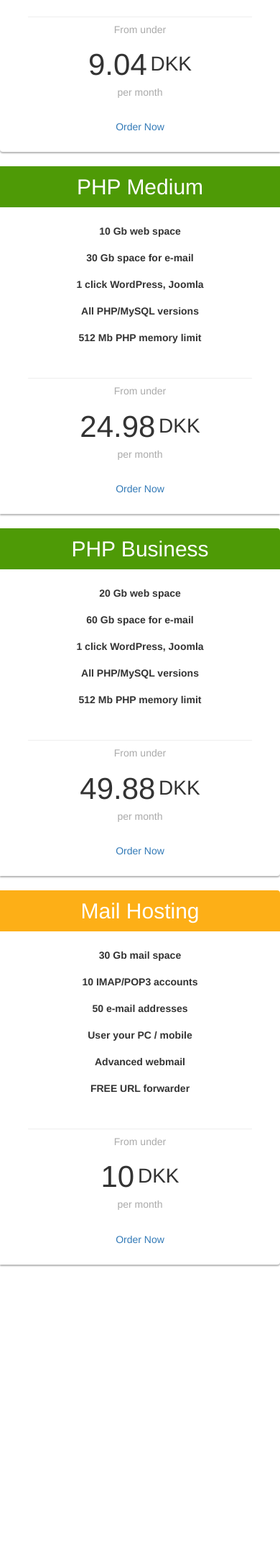
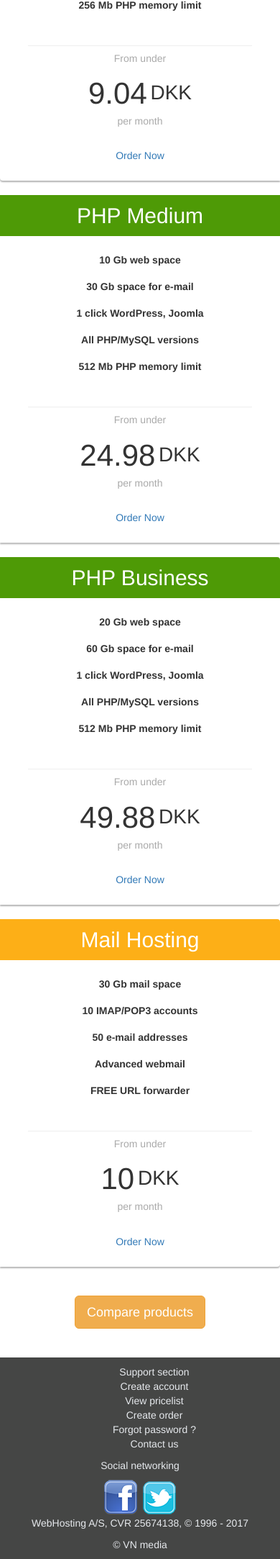
Before and after one commit to valio953/vnmedia_agency, a PHP site: page / in a window 390 px wide. Shown: the part 956-3122 px from the top of the page at 72% size. Before the commit the page ends 2716 px from the top, so only its background shows below. Run offline with PHP 8.4, Linux system fonts and the light colour scheme.

Commit message:
worked on footer and compare button + responsive

```diff
--- a/css/style.css
+++ b/css/style.css
@@ -204,3 +204,20 @@ header {
       line-height: 1;
   }
 }
+
+footer {
+  background-color: #454645;
+  text-align: center;
+}
+
+footer p {
+  color:#e6e9ed !important;
+}
+
+footer a{
+  color:#e6e9ed;
+}
+
+#stfooter {
+  padding-top: 10px;
+}
--- a/index.php
+++ b/index.php
@@ -38,12 +38,12 @@
     </head>
     <body>
         <?php include_once("header.php");?>
-
+    <br>
+    <br>
     <section id="products">
-                <div class="col-centered col-lg-12">
                   <div class="pricing-tables attached ">
                     <div class="row ">
-                      <div class="col-sm-3 col-md-3 col-lg-3">
+                      <div class="col-sm-12 col-md-2 col-lg-2 col-md-offset-1 col-lg-offset-1">
                         <div class="plan  first">
                           <div class="head">
                             <h2>Domain</h2>
@@ -69,7 +69,7 @@
                         </div>
                       </div>
 
-                      <div class="col-sm-3 col-md-2 col-lg-2">
+                      <div class="col-sm-12 col-md-2 col-lg-2">
                         <div class="plan first recommended">
                           <div class="head">
                             <h2>PHP Basic</h2>
@@ -91,10 +91,10 @@
                             <h3>9.04 <span>DKK</span></h3>
                             <h4>per month</h4>
                           </div>
-                          <a class="btn-clean btn-pad" href="index.html#contact">Order Now <i class="ion-ios-unlocked-outline"></i></a>
+                          <a class="btn-clean btn-pad" href="http://www.webhosting.dk/ENG/createoffernewadddomain.php?orderphpbasic=J&tdomain=x&newsystemfilter=&newbackupmaster=&redel=&newpopaccounts=&newmaxalias=&newsuperpack=&urlforwarderpro=">Order Now <i class="ion-ios-unlocked-outline"></i></a>
                         </div>
                       </div>
-                      <div class="col-sm-3 col-md-2 col-lg-2">
+                      <div class="col-sm-12 col-md-2 col-lg-2">
                         <div class="plan recommended">
                           <div class="head">
                             <h2>PHP Medium</h2>
@@ -116,10 +116,10 @@
                             <h3>24.98 <span>DKK</span></h3>
                             <h4>per month</h4>
                           </div>
-                          <a class="btn-clean btn-pad" href="index.html#contact">Order Now <i class="ion-ios-unlocked-outline"></i></a>
+                          <a class="btn-clean btn-pad" href="http://www.webhosting.dk/ENG/createoffernewadddomain.php?orderphplite=J&newhtpasswd=&newssl=&tdomain=x&newsystemfilter=&newbackupmaster=&redel=&newpopaccounts=&newmaxalias=&newsuperpack=&urlforwarderpro=">Order Now <i class="ion-ios-unlocked-outline"></i></a>
                         </div>
                       </div>
-                      <div class="col-sm-3 col-md-2 col-lg-2">
+                      <div class="col-sm-12 col-md-2 col-lg-2">
                         <div class="plan last recommended">
                           <div class="head">
                             <h2>PHP Business</h2>
@@ -141,10 +141,10 @@
                             <h3>49.88 <span>DKK</span></h3>
                             <h4>per month</h4>
                           </div>
-                          <a class="btn-clean btn-pad" href="index.html#contact">Order Now <i class="ion-ios-unlocked-outline"></i></a>
+                          <a class="btn-clean btn-pad" href="http://www.webhosting.dk/ENG/createoffernewadddomain.php?orderphplite=N&newhtpasswd=&newssl=&tdomain=x&newsystemfilter=J&ordergrundprisphp=J&newmysql=J&newbackupmaster=&redel=&newpopaccounts=&newmaxalias=&newsuperpack=&urlforwarderpro=">Order Now <i class="ion-ios-unlocked-outline"></i></a>
                         </div>
                       </div>
-                      <div class="col-sm-12 col-md-3 col-lg-3">
+                      <div class="col-sm-12 col-md-2 col-lg-2">
                         <div class="plan last">
                           <div class="head value">
                             <h2>Mail Hosting</h2>
@@ -156,8 +156,6 @@
                               <strong>10 IMAP/POP3 accounts</strong></li>
                             <li>
                               <strong>50 e-mail addresses</strong></li>
-                            <li>
-                              <strong>User your PC / mobile</strong></li>
                               <li>
                                 <strong>Advanced webmail</strong></li>
                               <li>
@@ -175,10 +173,39 @@
                     <!-- row-->
                   </div>
                   <!-- pricing-tables -->
-                </div>
-                <br>
+                  <div class="row">
+                    <div class="col-lg-12 text-center">
+                      <a href="http://www.webhosting.dk/ENG/productmatrix.php?language=ENG" class="btn btn-warning btn-lg">Compare products</a>
+                    </div>
+                  </div>
+                <br></br>
+              </section>
 
-              </section>
+      <footer>
+        <div class="row" id="stfooter">
+          <div class="col-lg-6  col-md-6 col-sm-6">
+          <ul>
+              <li><a href="http://support.webhosting.dk/ENG" target="_blank">Support section</a></li>
+              <li><a href="http://www.webhosting.dk/ENG/createaccount.php" target="_blank">Create account</a></li>
+              <li><a href="http://www.webhosting.dk/ENG/createoffernew.php" target="_blank">View pricelist</a></li>
+              <li><a href="http://www.webhosting.dk/ENG/createoffernew.php" target="_blank">Create order</a></li>
+              <li><a href="http://www.webhosting.dk/ENG/accountsend.php" target="_blank">Forgot password ?</a></li>
+              <li><a href="http://www.webhosting.dk/ENG/sendemail.php" target="_blank">Contact us</a></li>
+         </ul>
+         </div>
+         <div class="col-lg-6  col-md-6 col-sm-6">
+           <p> Social networking</p>
+           <a href="http://www.facebook.com/webhosting.dk" target="_blank"><img src="images/fb.png" alt=""></a>
+           <a href="https://twitter.com/webhostingdk" target="_blank"><img src="images/twitter.png" alt=""></a>
+         </div>
+       </div>
+       <div class="row">
+         <div class="col-lg-12">
+         <p>WebHosting A/S, CVR 25674138, © 1996 - 2017</p>
+         <p>© VN media</p>
+        </div>
+      </div>
+    </footer>
 
     </body>
 </html>
```
Also changed, not shown: images/fb.png (added), images/twitter.png (added).
